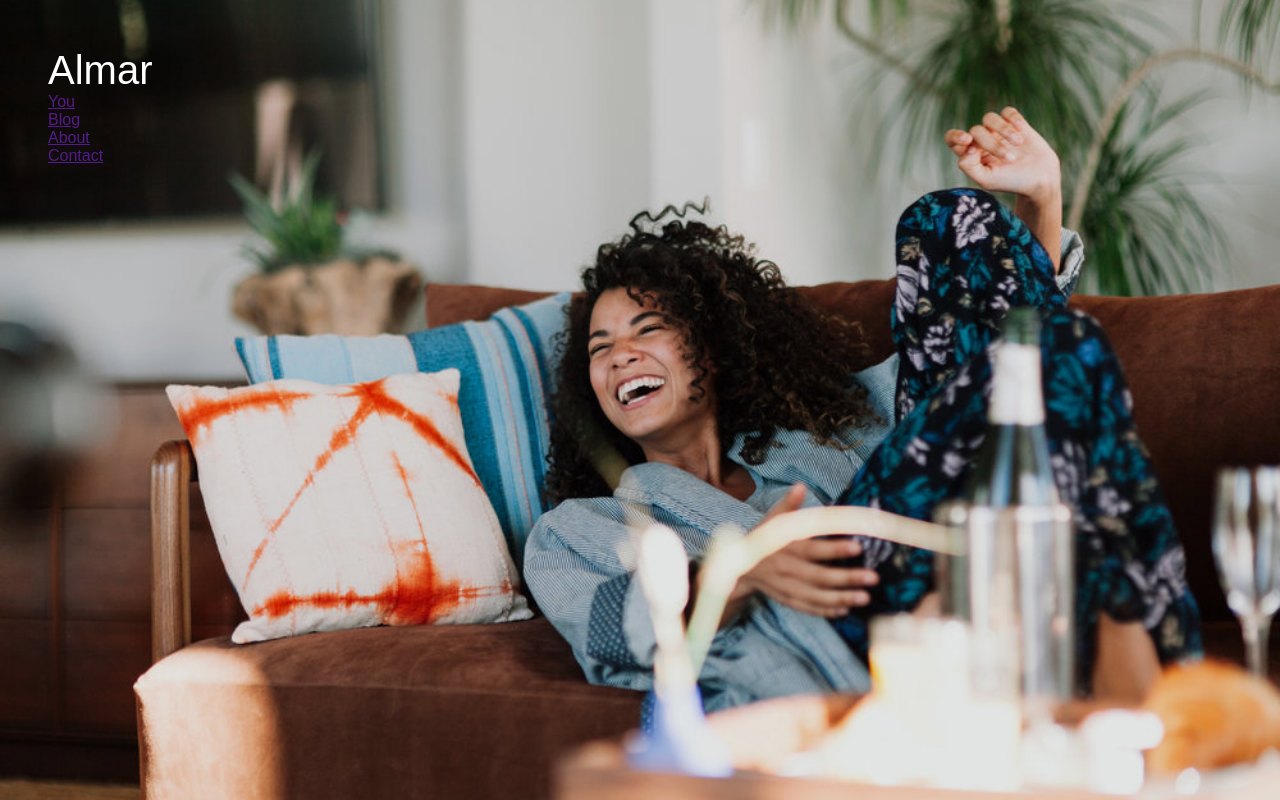
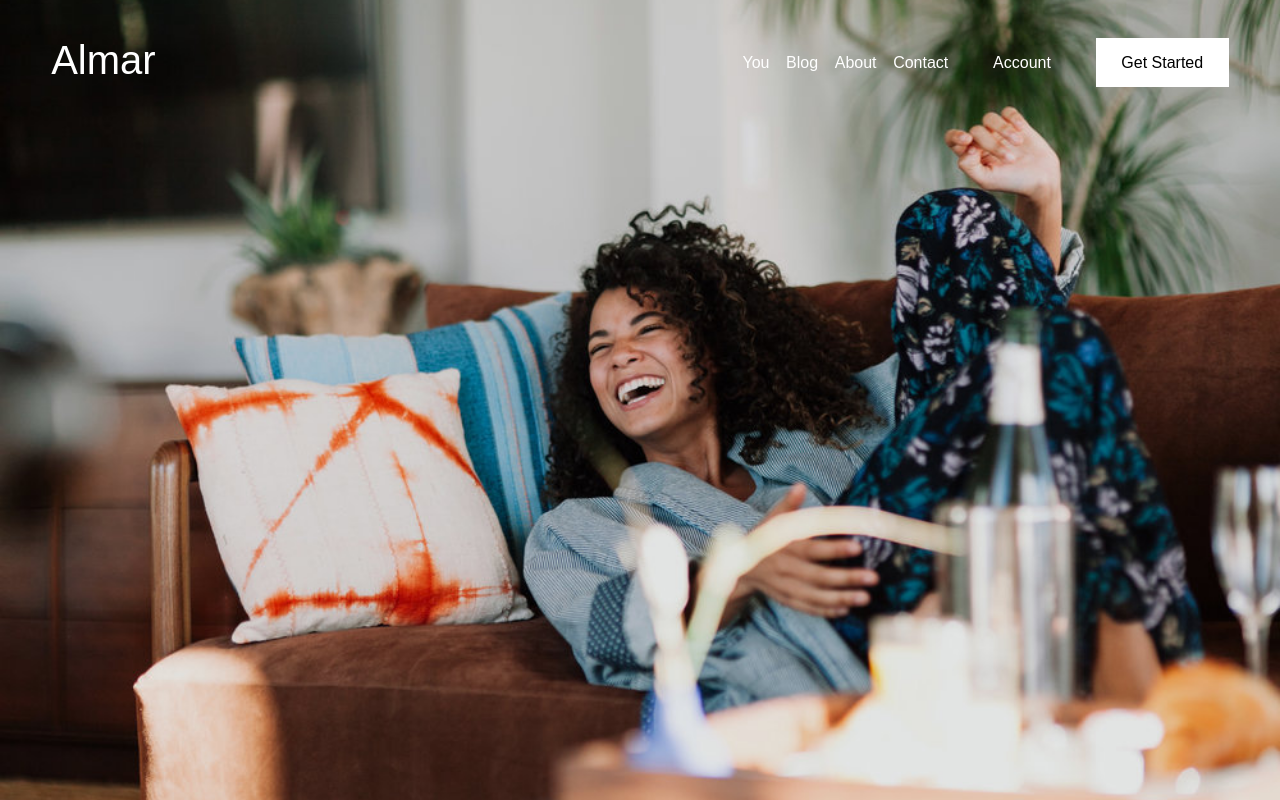
Before and after one commit to hungp1601/pehung, a plain HTML site: page trang-chu.html in a window 1280 px wide. Drawn offline with Linux system fonts and the light colour scheme.

Commit message:
update ccs,trang chu

```diff
--- a/css/style.css
+++ b/css/style.css
@@ -57,19 +57,56 @@
   background-size: cover;
   position: relative;
   min-height: 100vh;
+  color: #fff;
+}
+.header-burger {
+  display: none;
+}
+.header-1 {
+  padding: 3vw 4vw;
   display: flex;
   flex-direction: row;
-  color: #fff;
+  justify-content: space-between;
+}
+.title {
+  font-size: 2.5rem;
+  font-weight: 500;
+}
+.header-right {
+  display: flex;
+  flex-direction: row;
+  align-items: center;
 }
 
-.header-1 {
-  padding: 6vh;
-  display: flex;
-  flex-direction: row;
+.header-right-1 {
+  margin-left: 1.3vw;
 }
-.title {
+.header-right-1 > a,
+.header-right-1 > a:hover {
+  font-size: 1rem;
+  color: #fff;
+  text-decoration: none;
+  font-weight: 500;
+}
 
-  font-size: 2.5rem;
+.header-right-2 > a,
+.header-right-2 > a:hover {
+  font-size: 1rem;
+  color: #fff;
+  text-decoration: none;
   font-weight: 500;
+}
 
+.setting {
+  margin: 0 0 0 3.5vw;
 }
+
+.setting-1{
+	background-color: #fff;
+
+	padding: .96em 1.6032em;
+}
+.setting-1 > a,
+.setting-1 > a:hover {
+	color: #000;
+}
--- a/trang-chu.html
+++ b/trang-chu.html
@@ -16,28 +16,43 @@
                 <div class="title">
                     Almar
                 </div>
-                <div class="direct">
-                    <div class="direct-1">
+
+            </div>
+            <div class="header-right">
+                <div class="header-right">
+                    <div class="header-right-1">
                         <a href="">You</a>
                     </div>
-                    <div class="direct-2">
+                    <div class="header-right-1">
                         <a href="">Blog</a>
                     </div>
-                    <div class="direct-3">
+                    <div class="header-right-1">
                         <a href="">About</a>
                     </div>
-                    <div class="direct-4">
+                    <div class="header-right-1">
                         <a href="">Contact</a>
                     </div>
                 </div>
-            </div>
-            <div class="header-right">
 
+                <div class="header-right">
+                    <div class="header-right-2 setting">
+                        <a href="">
+                            Account
+                        </a>
+                    </div>
+                    <div class="header-right-2 setting setting-1">
+                        <a href="">
+                            Get Started
+                        </a>
+                    </div>
+                </div>
             </div>
         </div>
-        <div class="setting">
 
-        </div>
+    </div>
+
+    <div class="header-burger">
+
     </div>
 </body>
 </html>
```
